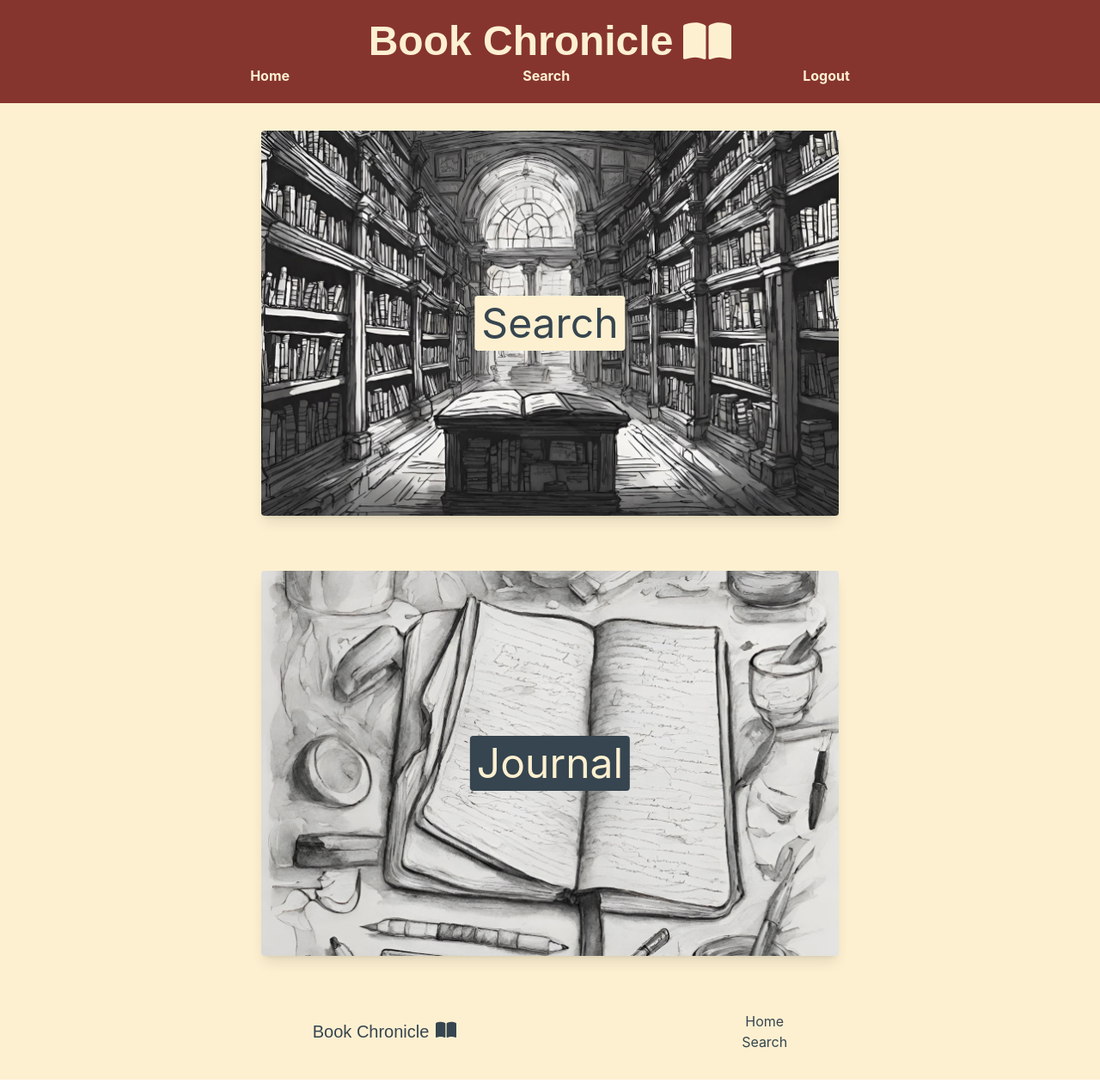
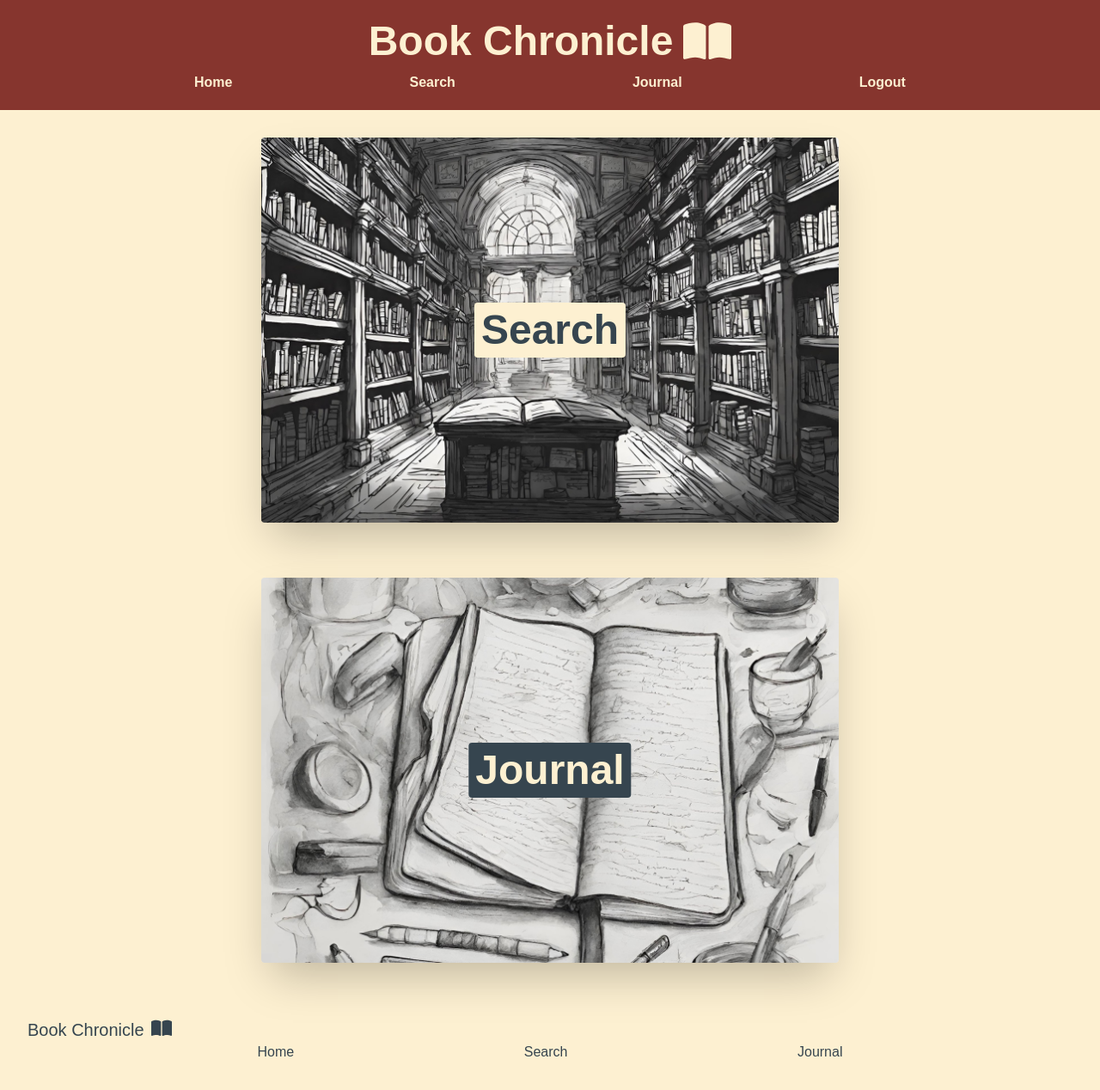
Before and after one commit to lnsvn/book-chronicle, a React (Create React App) app in the folder client/: page / in a window 1280 px wide. Shown: the whole page at 86% size. Built offline with nearby package versions, Linux system fonts and the light colour scheme.

Commit message:
replaces font on all pages, styles Footer and Home page, and adds Journal page to nav

```diff
--- a/client/src/components/Footer.js
+++ b/client/src/components/Footer.js
@@ -16,12 +16,12 @@ function Footer() {
 
   return (
     <div>
-      <footer className="bg-tan p-8 flex justify-evenly text-charcoal items-center">
+      <footer className="font-ws bg-tan p-8 flex flex-col text-charcoal">
         <div className="flex">
-          <h1 className="font-js text-xl mr-2">Book Chronicle</h1>
+          <h1 className="text-xl mr-2">Book Chronicle</h1>
           <FaBookOpen className="h-6 w-6" />
         </div>
-        <ul className="flex flex-col items-center">{navData}</ul>
+        <ul className="flex justify-evenly justify-start">{navData}</ul>
       </footer>
     </div>
   );
--- a/client/src/components/Header.js
+++ b/client/src/components/Header.js
@@ -16,9 +16,9 @@ function Header() {
 
   return (
     <div>
-      <header className="p-5 font-bold bg-chestnut-800 text-tan flex flex-col">
-        <div className="flex justify-center items-center">
-          <h1 className="font-js text-5xl mr-3">Book Chronicle</h1>
+      <header className="font-ws p-5 font-bold bg-chestnut-800 text-tan flex flex-col">
+        <div className="flex justify-center items-center mb-2">
+          <h1 className="text-5xl mr-3">Book Chronicle</h1>
           <FaBookOpen className="h-14 w-14" />
         </div>
         <ul className="flex justify-evenly">
--- a/client/src/constants/nav.js
+++ b/client/src/constants/nav.js
@@ -7,6 +7,10 @@ const navLinks = [
     title: "Search",
     path: "/search",
   },
+  {
+    title: "Journal",
+    path: "/journal",
+  },
 ];
 
 export default navLinks;
--- a/client/src/index.css
+++ b/client/src/index.css
@@ -2,6 +2,7 @@
 @tailwind components;
 @tailwind utilities;
 @import url('https://fonts.googleapis.com/css2?family=Josefin+Sans:wght@500&display=swap');
+@import url('https://fonts.googleapis.com/css2?family=Work+Sans:wght@500&display=swap');
 
 body {
   margin: 0;
--- a/client/src/pages/Home.js
+++ b/client/src/pages/Home.js
@@ -6,18 +6,20 @@ function Home() {
   return (
     <div>
       <body className="bg-tan flex flex-col items-center">
-        <div class="relative flex max-w-2xl rounded overflow-hidden shadow-lg m-8">
+        <a class="relative flex max-w-2xl rounded overflow-hidden shadow-2xl m-8 hover:opacity-85"
+        href="/search">
           <img src={search}></img>
-          <div className="absolute text-5xl text-charcoal top-1/2 left-1/2 -translate-x-1/2 -translate-y-1/2 flex bg-tan rounded p-2">
+          <div className="absolute text-5xl text-charcoal top-1/2 left-1/2 -translate-x-1/2 -translate-y-1/2 flex bg-tan rounded p-2 font-ws font-bold">
             Search
           </div>
-        </div>
-        <div class="relative flex max-w-2xl rounded overflow-hidden shadow-lg m-8">
+        </a>
+        <a class="relative flex max-w-2xl rounded overflow-hidden shadow-2xl m-8 hover:opacity-85"
+        href="/journal">
           <img src={journal}></img>
-          <div className="absolute text-5xl text-tan top-1/2 left-1/2 -translate-x-1/2 -translate-y-1/2 flex bg-charcoal rounded p-2">
+          <div className="absolute text-5xl text-tan top-1/2 left-1/2 -translate-x-1/2 -translate-y-1/2 flex bg-charcoal rounded p-2 font-ws font-bold">
             Journal
           </div>
-        </div>
+        </a>
       </body>
     </div>
   );
--- a/client/src/pages/Journal.js
+++ b/client/src/pages/Journal.js
@@ -1,11 +1,11 @@
 import React from "react";
 
-function Journal(){
+function Journal() {
+  return (
     <div>
-        <body className="bg-tan">
-            Journal
-        </body>
+      <body className="bg-tan font-ws">Journal</body>
     </div>
+  );
 }
 
-export default Journal
+export default Journal;
--- a/client/src/pages/Search.js
+++ b/client/src/pages/Search.js
@@ -3,7 +3,7 @@ import React from "react";
 function Search() {
     return (
         <div>
-            <body className="bg-tan">
+            <body className="bg-tan font-ws">
                 Search
             </body>
         </div>
--- a/client/tailwind.config.js
+++ b/client/tailwind.config.js
@@ -19,7 +19,7 @@ module.exports = {
         charcoal: "#36454f",
       },
       fontFamily: {
-        js: ["Josefin Sans", "sans-serif"],
+        ws: ["Work Sans", "sans-serif"],
       },
     },
   },
```
